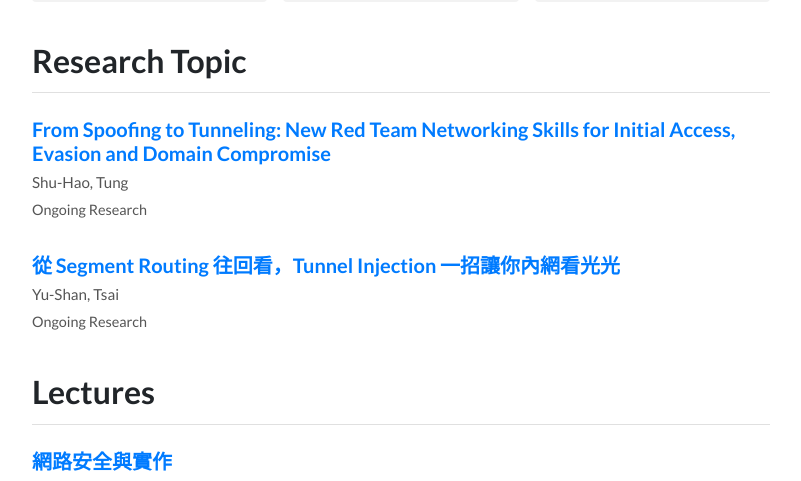
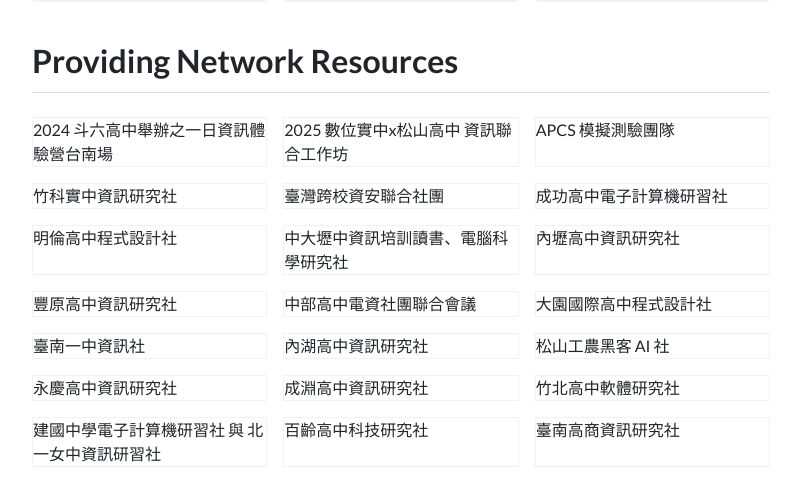
Before and after one commit to STU-IX/stuix.io, a Nuxt app: page /publications in a window 1280 px wide. Shown: the part 464-945 px from the top of the page, without its empty margins (239-1040 px from the left). Built offline with nearby package versions, Linux system fonts and the light colour scheme; what vue-konami would draw is missing.

Commit message:
Added networkUsers

```diff
--- a/pages/publications.vue
+++ b/pages/publications.vue
@@ -56,6 +56,18 @@
               {{ partner.name }}
             </div>
           </div>
+        </div>
+      </section>
+
+      <section
+        v-if="networkUsers.length"
+        class="publication-section partners-section"
+      >
+        <h2>Providing Network Resources</h2>
+        <div class="partner-container">
+          <span v-for="user of networkUsers" :key="user" class="networkuser">
+            {{ user }}
+          </span>
         </div>
       </section>
 
@@ -325,6 +337,31 @@ export default {
           name: "THJCC CTF 臺灣高中資安聯合競賽",
           imgSrc: "/img/pub/thjcc.png"
         }
+      ],
+      networkUsers: [
+        "2024 斗六高中舉辦之一日資訊體驗營台南場",
+        "2025 數位實中x松山高中 資訊聯合工作坊",
+        "APCS 模擬測驗團隊",
+        "竹科實中資訊研究社",
+        "臺灣跨校資安聯合社團",
+        "成功高中電子計算機研習社",
+        "明倫高中程式設計社",
+        "中大壢中資訊培訓讀書、電腦科學研究社",
+        "內壢高中資訊研究社",
+        "豐原高中資訊研究社",
+        "中部高中電資社團聯合會議",
+        "大園國際高中程式設計社",
+        "臺南一中資訊社",
+        "內湖高中資訊研究社",
+        "松山工農黑客 AI 社",
+        "永慶高中資訊研究社",
+        "成淵高中資訊研究社",
+        "竹北高中軟體研究社",
+        "建國中學電子計算機研習社 與 北一女中資訊研習社",
+        "百齡高中科技研究社",
+        "臺南高商資訊研究社",
+        "國立臺灣師範大學附屬高級中學校園網絡管理小組",
+        "桃園高中資訊安全讀書會",
       ]
     };
   },
@@ -455,6 +492,10 @@ $primary-blue: #007bff
   .win95 &
     background-color: transparent
 
+  .networkuser
+    background-color: transparent
+    border: 1px solid rgba(0, 0, 0, 0.05)
+
 .partner-logo-item
   background-color: rgba(0, 0, 0, 0.05)
   border-radius: 4px
```
